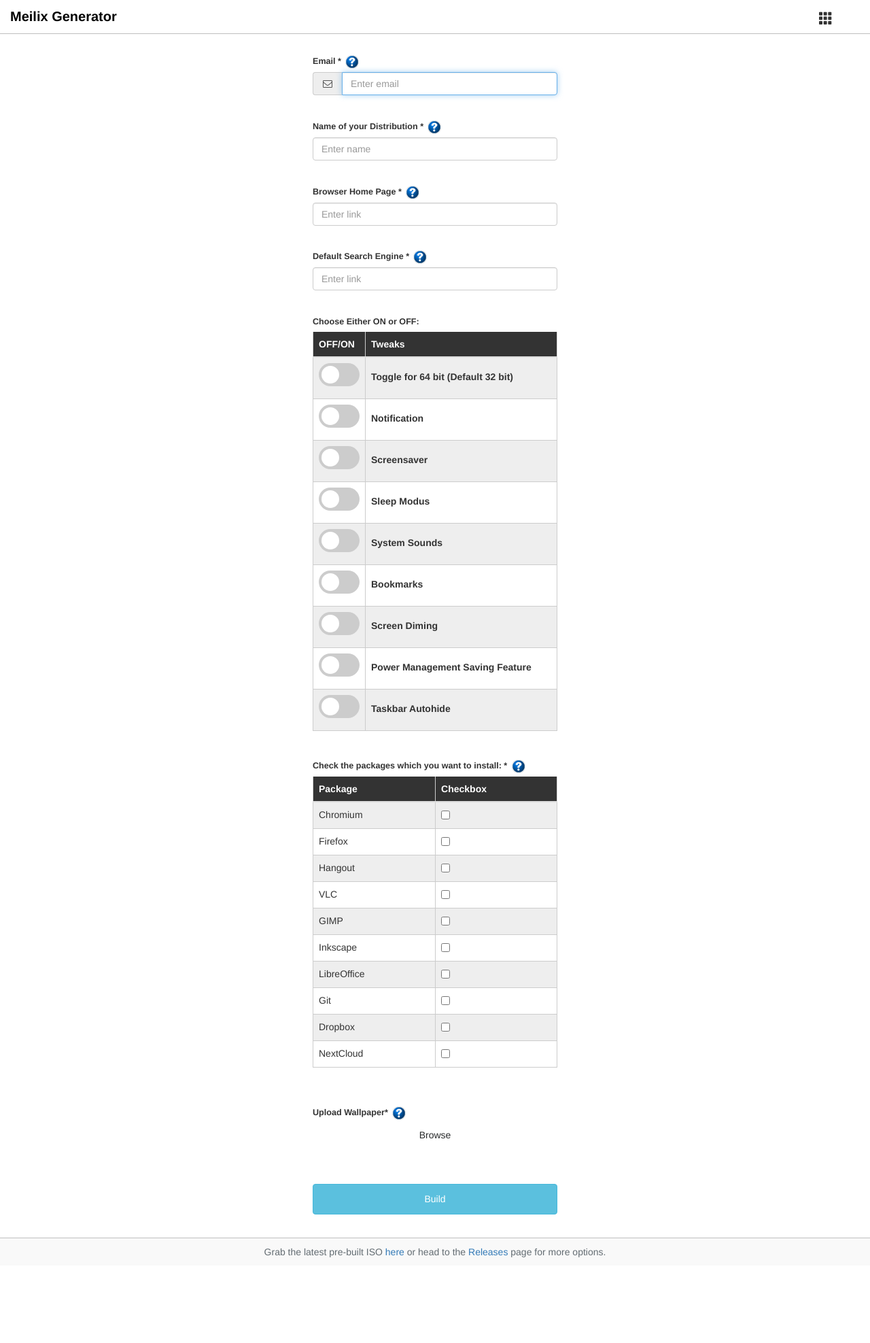
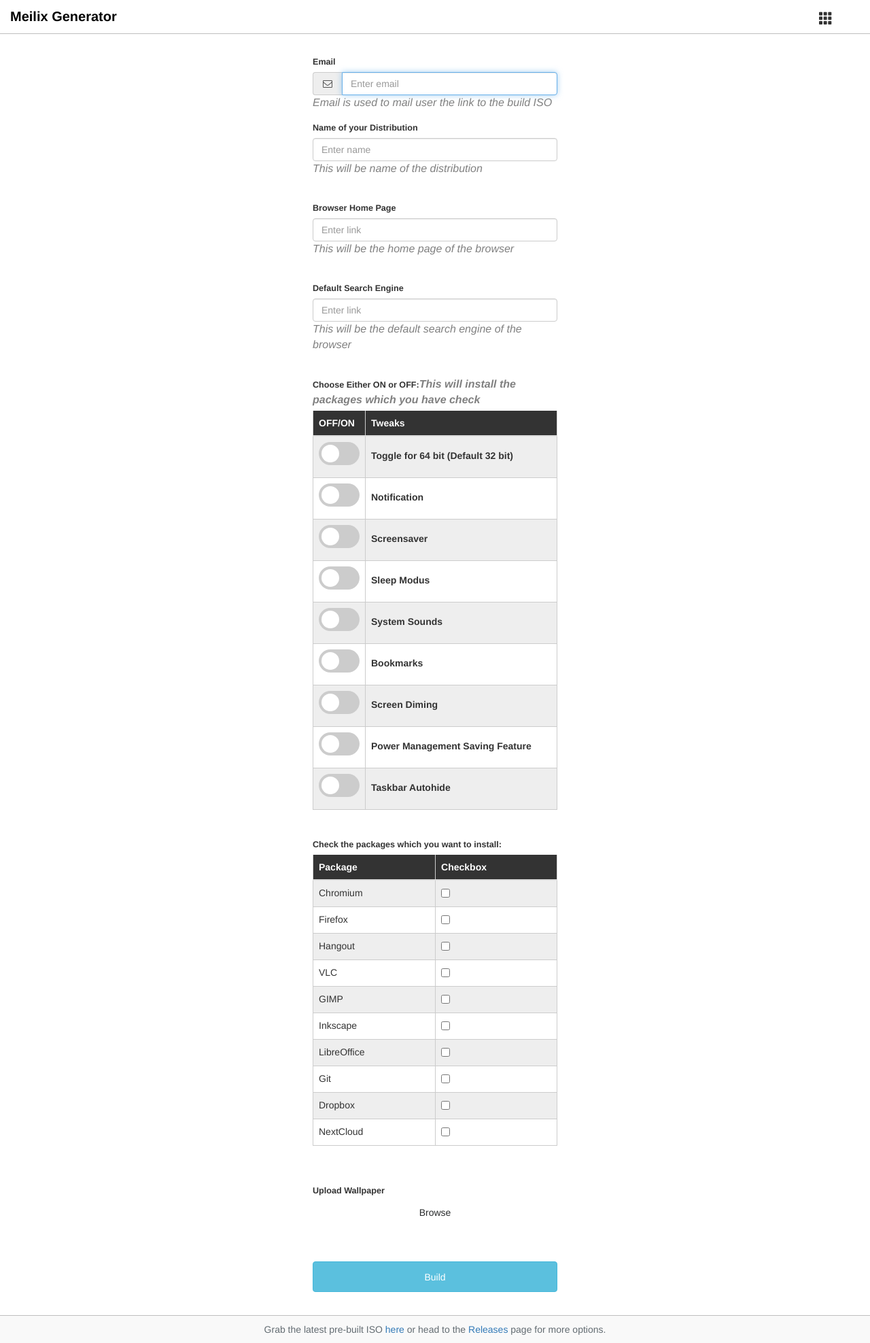
Before and after one commit to fossasia/meilix-generator, a Flask app: page / in a window 1280 px wide. Shown: the whole page at 68% size. Before the commit the page ends 1849 px from the top, so only its background shows below. Run offline with Flask 2, Linux system fonts and the light colour scheme; some libraries are stand-ins or nearby versions.

Commit message:
This fixes issue#207

```diff
--- a/static/css/style.css
+++ b/static/css/style.css
@@ -297,6 +297,14 @@ border-radius: 50%;
 #long {
   width: 100%;
 }
+#scroll-to.active , #scroll1.active  , #scroll2.active{
+  display: inline;
+}
+#scroll-to, #scroll1, #scroll2{
+  display: none;
+
+}
+
 
 @keyframes a {
   0%, 50% {
--- a/templates/index.html
+++ b/templates/index.html
@@ -114,33 +114,39 @@
     <div class="container">
       <div class="row mt-3">
         <div class="col-md-4 mx-auto">
-          <div class="form-group">
-            <label class="heading" id="label" for="email">Email *&ensp;<img src="{{ url_for('static', filename='alert.jpg') }}" height="20" width="20" onclick="noti()"></label>
+          <div  class="form-group">
+            <label  class="heading" id="label" for="email">Email</label>
             <div class="input-group margin-bottom-sm">
              <span class="input-group-addon"><i class="fa fa-envelope-o fa-fw"></i></span>
-            <input autofocus="" class="form-control" placeholder="Enter email" name="email" title="Email for sending the ISO" required="" type="email" pattern="^[a-zA-Z0-9.!#$%&’*+/=?^_`{|}~-]+@[a-zA-Z0-9-]+(?:\.[a-zA-Z0-9-]+)+$" required /></div>
-            <br>
+
+
+          <input  autofocus="" class="form-control" placeholder="Enter email" name="email" title="Email for sending the ISO" required="" type="email" pattern="^[a-zA-Z0-9.!#$%&’*+/=?^_`{|}~-]+@[a-zA-Z0-9-]+(?:\.[a-zA-Z0-9-]+)+$" required /></div>
+          <p id="scroll-to">Email is used to mail user the link to the build ISO</p>
+          <br>
           </div>
           <div class="form-group">
-            <label class="heading" for="TRAVIS_TAG">Name of your Distribution *&ensp;<img src="{{ url_for('static', filename='alert.jpg') }}" height="20" width="20" onclick="disti()"></label>
+            <label class="heading" for="TRAVIS_TAG">Name of your Distribution</label>
             <input pattern="[A-Za-z0-9\s]{1,20}" class="form-control" placeholder="Enter name" name="TRAVIS_TAG" required="" type="text" data-toggle="tooltip" title="Only alphanumeric characters allowed">
+            <p id="scroll-to">This will be name of the distribution</p>
           </div>
           <br>
           <div class="form-group">
-            <label class="heading" for="event_url">Browser Home Page *&ensp;<img src="{{ url_for('static', filename='alert.jpg') }}" height="20" width="20" onclick="hpage()"></label>
+            <label class="heading" for="event_url">Browser Home Page </label>
             <input pattern="https?://.+" class="form-control" placeholder="Enter link" name="event_url" title="only url is allowed"
               required="" type="url">
+              <p id="scroll-to">This will be the home page of the browser</p>
           </div>
           <br>
           <div class="form-group">
-            <label class="heading" for="search_engine">Default Search Engine *&ensp;<img src="{{ url_for('static', filename='alert.jpg') }}" height="20" width="20" onclick="sengine()"></label>
+            <label class="heading" for="search_engine">Default Search Engine</label>
             <input pattern="https?://.+" class="form-control" placeholder="Enter link" name="search_engine" title="only url is allowed"
               required="" type="url">
+              <p id="scroll-to">This will be the default search engine of the browser</p>
           </div>
           <br>
           <div class="form-group">
 
-            <label class="heading" for="bookmark">Choose Either ON or OFF:</label>
+            <label class="heading" for="bookmark">Choose Either ON or OFF:<span><p id="scroll-to">This will install the packages which you have check</p></span></label>
 <table class="table table-responsive" style="width: 100%">
      <thead>
          <tr>
@@ -283,17 +289,19 @@
          </form>
          </tbody>
 </table>
+
       </div>
+
       <br>
-      <div class="form-group">
-        <label class="heading" for="packages">Check the packages which you want to install: *&ensp;<img src="{{ url_for('static', filename='alert.jpg') }}" height="20" width="20" onclick="pinstall()"></label>
+      <div class="form-group" >
+        <label class="heading" for="packages">Check the packages which you want to install: <span><p id="scroll1">This will install the packages which you have check</p></span></label>
 <table id="package" class="table responsive-table-input-matrix" style="width:100%">
-  <thead>
+  <thead >
     <tr>
       <th>Package</th>
       <th>Checkbox</th>
 </tr>
-<tbody>
+<tbody >
   <tr>
     <td>Chromium</td>
     <td><input name="GENERATOR_package_chromium" type="checkbox" value="chromium" id="chromium"></td>
@@ -342,12 +350,13 @@
 
           <div class="col-md-06">
             <div class="form-group">
-              <label class="heading" style="text-align: center;">Upload Wallpaper*&ensp;<img src="{{ url_for('static', filename='alert.jpg') }}" height="20" width="20" onclick="upwal()"></label>
-              <label class="btn btn-secondary mx-auto btn-block btn-secondary">
-                <span style="white-space: pre-wrap;" data-toggle="tooltip" title=" REC size (1920X1080) or (1280X720)">Browse</span>
+              <label class="heading" style="text-align: center;">Upload Wallpaper</label>
+              <label id="browse" class="btn btn-secondary mx-auto btn-block btn-secondary">
+                <span  style="white-space: pre-wrap;" data-toggle="tooltip" title=" REC size (1920X1080) or (1280X720)">Browse</span>
                 <input name="file" class="file form-control" title="Default Wallpaper Image" style="display: none;" onchange="$(this).prev('span').text($(this).val()!=''?$(this).val():'Browse')"
                   required="" type="file">
               </label>
+              <span><p id="scroll2">This will be the default background image of the desktop</p></span>
               <img id="file-upload">
             </div>
           </div>
@@ -368,7 +377,57 @@
   <script>
     $(document).ready(function(){
         $('[data-toggle="tooltip"]').tooltip();
+
+      function debounce(func, wait = 0, immediate = true) {
+      var timeout;
+      return function() {
+        var context = this, args = arguments;
+        var later = function() {
+          timeout = null;
+          if (!immediate) func.apply(context, args);
+        };
+        var callNow = immediate && !timeout;
+        clearTimeout(timeout);
+        timeout = setTimeout(later, wait);
+        if (callNow) func.apply(context, args);
+      };
+    }
+        const messages = document.querySelectorAll('#scroll-to');
+        console.log(messages);
+
+      function display(e){
+        messages.forEach(message => {
+          let hT = message.offsetTop;
+          let hH = $(message).outerHeight();
+          let wH = window.innerHeight;
+          let wS = window.scrollY;
+
+          let isNotScrolledPast = wS < (hH + hT);
+          if (wS > (hT+hH-wH) && isNotScrolledPast){
+				    message.classList.add('active');
+		      } else {
+			      message.classList.remove('active');
+	      	}
+        });
+      }
+      window.addEventListener('scroll', debounce(display));
+
+    var browse = document.getElementById('browse');
+    browse.addEventListener('mouseenter', function(){
+      $('#scroll2').addClass('active');
     });
+    browse.addEventListener('mouseout', function(){
+      $('#scroll2').removeClass('active');
+    });
+
+   var table = document.getElementById('package');
+   table.addEventListener('mouseenter', () => $('#scroll1').addClass('active'));
+   table.addEventListener('mouseout', () => $('#scroll1').removeClass('active'));
+
+
+});
+
+
     </script>
 
 </body>
```
Also changed, not shown: static/js/email_noti.js (line endings or trailing spaces).
